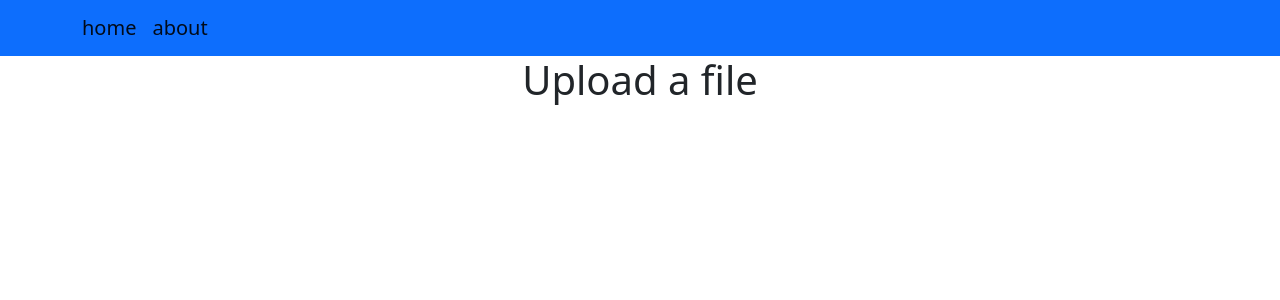
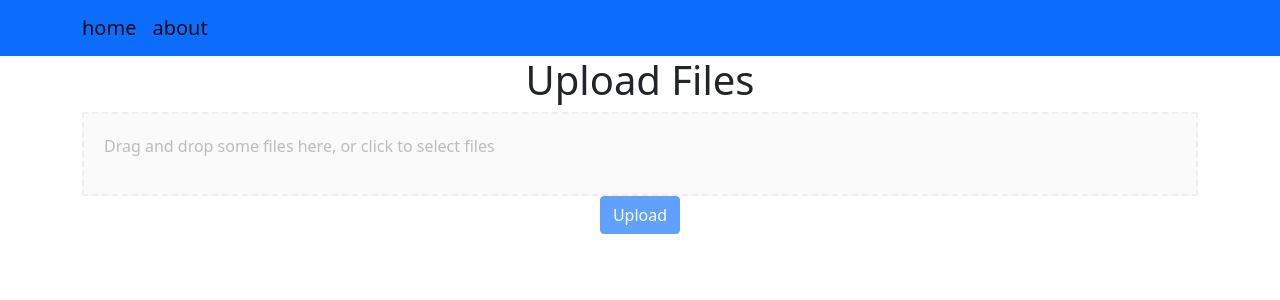
Before and after one commit to MiniHacks/MoreGeese, a React (Create React App) app: page / in a window 1280 px wide. Both pictures are taken after a click on the button "Get Started". Shown: the top 300 px of the page. Built offline with nearby package versions, Linux system fonts and the light colour scheme.

Commit message:
Trying to get upload to actually work

```diff
--- a/package.json
+++ b/package.json
@@ -15,9 +15,11 @@
     "react": "^17.0.2",
     "react-bootstrap": "^2.1.1",
     "react-dom": "^17.0.2",
+    "react-dropzone": "^11.5.1",
     "react-router-dom": "^6.2.1",
     "react-scripts": "5.0.0",
     "typescript": "^4.5.5",
+    "uuid": "^8.3.2",
     "web-vitals": "^2.1.4"
   },
   "scripts": {
--- a/src/components/upload.tsx
+++ b/src/components/upload.tsx
@@ -1,9 +1,97 @@
-import * as React from "react";
+import React, { useState, useCallback, useMemo } from "react";
+import { ref, uploadBytes } from "firebase/storage";
+import { app, storage } from "../firebase";
+import { useDropzone } from "react-dropzone";
+import { Button } from "react-bootstrap";
+
+const baseStyle = {
+  flex: 1,
+  display: "flex",
+  alignItems: "center",
+  padding: "20px",
+  borderWidth: 2,
+  borderRadius: 2,
+  borderColor: "#eeeeee",
+  borderStyle: "dashed",
+  backgroundColor: "#fafafa",
+  color: "#bdbdbd",
+  outline: "none",
+  transition: "border .24s ease-in-out",
+};
+
+const focusedStyle = {
+  borderColor: "#2196f3",
+};
+
+const acceptStyle = {
+  borderColor: "#00e676",
+};
+
+const rejectStyle = {
+  borderColor: "#ff1744",
+};
 
 const Upload = () => {
+  const [fileForUpload, selectFileForUpload] = useState(null);
+
+  const handleFileUpload = async () => {
+    console.log(fileForUpload);
+    if (fileForUpload === null) {
+      return;
+    }
+    const storageRef = ref(storage, "helloworld.png");
+
+    try {
+      const result = await uploadBytes(storageRef, fileForUpload);
+      console.log("Data!", result);
+    } catch (e) {
+      console.log("AHHHHHHHHHHH");
+      console.log("Error", e);
+    }
+  };
+
+  const onDrop = useCallback((acceptedFiles) => {
+    selectFileForUpload(acceptedFiles[0]);
+  }, []);
+
+  const {
+    getRootProps,
+    getInputProps,
+    isFocused,
+    isDragAccept,
+    isDragReject,
+    isDragActive,
+  } = useDropzone({
+    onDrop,
+    accept: "image/*",
+  });
+
+  const style = useMemo(
+    () => ({
+      ...baseStyle,
+      ...(isFocused ? focusedStyle : {}),
+      ...(isDragAccept ? acceptStyle : {}),
+      ...(isDragReject ? rejectStyle : {}),
+    }),
+    [isFocused, isDragAccept, isDragReject]
+  );
+
   return (
     <div>
-      <h1>Upload a file</h1>
+      <h1>Upload Files</h1>
+      <section className="container">
+        <div {...getRootProps({ className: "dropzone", style })}>
+          <input {...getInputProps()} />
+          {isDragActive ? (
+            <p>Drop the files here ...</p>
+          ) : (
+            <p>Drag and drop some files here, or click to select files</p>
+          )}
+        </div>
+      </section>
+      <Button disabled={fileForUpload === null} onClick={handleFileUpload}>
+        Upload
+      </Button>
     </div>
   );
 };
--- a/src/firebase.ts
+++ b/src/firebase.ts
@@ -1,5 +1,6 @@
 // Import the functions you need from the SDKs you need
-import { initializeApp } from "firebase/app";
+import firebase, { initializeApp } from "firebase/app";
+import { getStorage } from "firebase/storage";
 import { getAnalytics } from "firebase/analytics";
 import { getFirestore } from "firebase/firestore";
 import { getAuth } from "firebase/auth";
@@ -16,11 +17,12 @@ const firebaseConfig = {
   storageBucket: "minnehack-geese.appspot.com",
   messagingSenderId: "902836102357",
   appId: "1:902836102357:web:1ffccdfe8f1df3a6caae5c",
-  measurementId: "G-PS6DR1WJ4J"
+  measurementId: "G-PS6DR1WJ4J",
 };
 
 // Initialize Firebase
 export const app = initializeApp(firebaseConfig);
 export const db = getFirestore();
+export const storage = getStorage();
 export const analytics = getAnalytics(app);
 export const auth = getAuth();
--- a/src/index.tsx
+++ b/src/index.tsx
@@ -4,6 +4,8 @@ import "./index.css";
 import App from "./App";
 import reportWebVitals from "./reportWebVitals";
 import { BrowserRouter } from "react-router-dom";
+
+document.title = "antidoxx";
 
 ReactDOM.render(
   <React.StrictMode>
```
Also changed, not shown: 1 other file (tests, documents, lock files or other folders).
